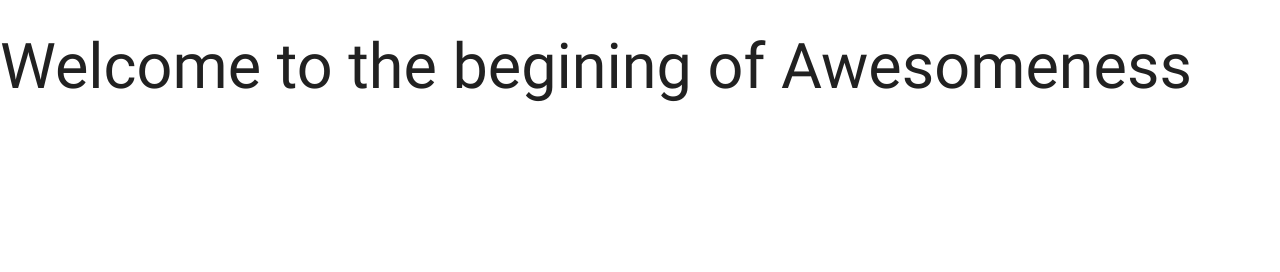
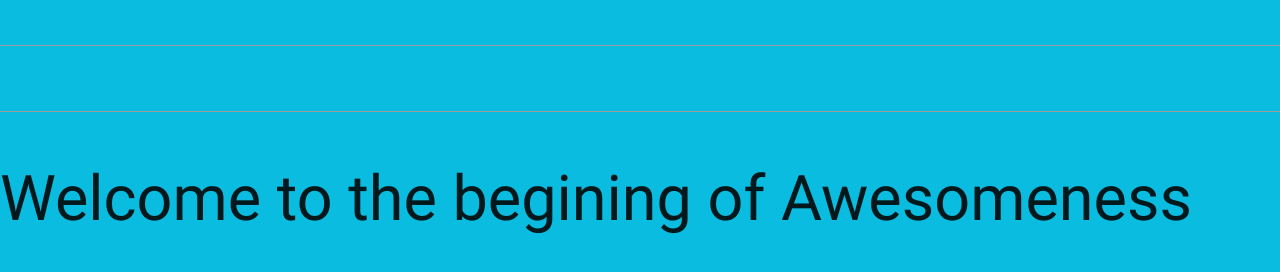
Before and after one commit to ozimos/EventManager, a plain HTML site: page template/signup.html in a window 1280 px wide. Drawn offline with nearby package versions, Linux system fonts and the light colour scheme.

Commit message:
Add signup page

```diff
--- /dev/null
+++ b/template/css/template.css
@@ -0,0 +1,3 @@
+body{
+  background-color: #0abcdf;
+}
--- a/template/index.html
+++ b/template/signup.html
@@ -5,13 +5,25 @@
    <link href="https://fonts.googleapis.com/icon?family=Material+Icons" rel="stylesheet">
    <!--Import materialize.css-->
    <link rel="stylesheet" href="https://cdnjs.cloudflare.com/ajax/libs/materialize/0.100.2/css/materialize.min.css">
-
+   <!--Import page stylesheets-->
+<link rel="stylesheet" href="css/template.css">
   <meta charset="UTF-8">
   <meta name="viewport" content="width=device-width, initial-scale=1.0">
   <meta http-equiv="X-UA-Compatible" content="ie=edge">
   <title>Document</title>
 </head>
 <body>
+  <div>
+    <div></div>
+    <div>
+      <div></div>
+      <div>
+        <form action="">
+          <input type="text">
+          <input type="text">
+        </form></div>
+    </div>
+  </div>
   <h1>Welcome to the begining of Awesomeness</h1>
   <!--Import jQuery before materialize.js-->
   <script type="text/javascript" src="https://cdnjs.cloudflare.com/ajax/libs/jquery/3.2.1/jquery.min.js"></script>
```
